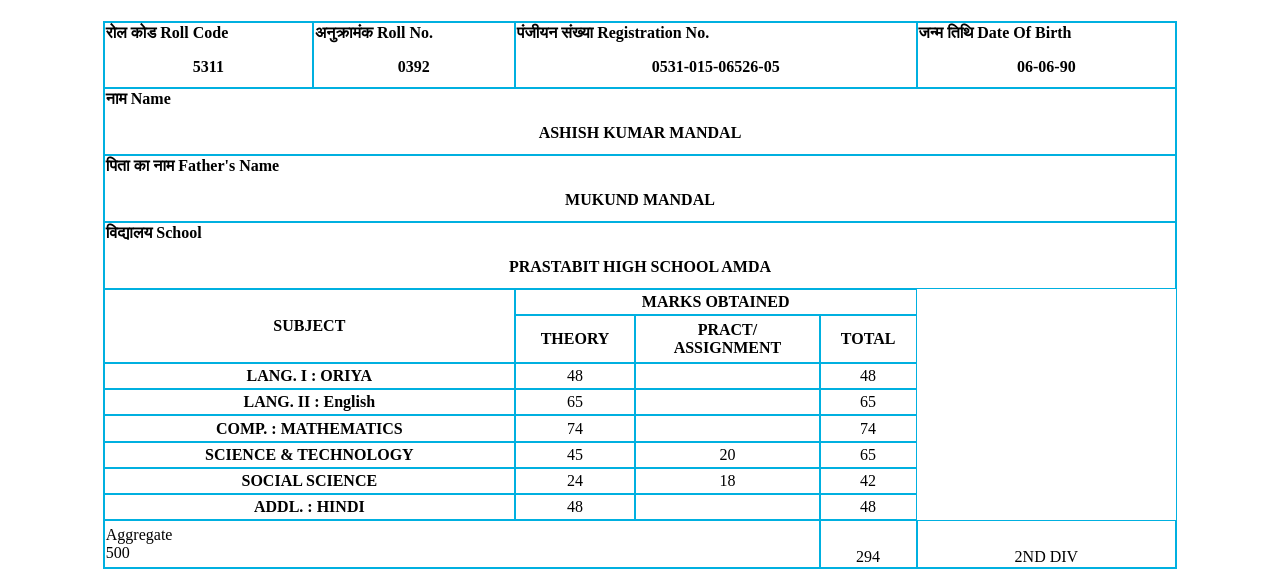
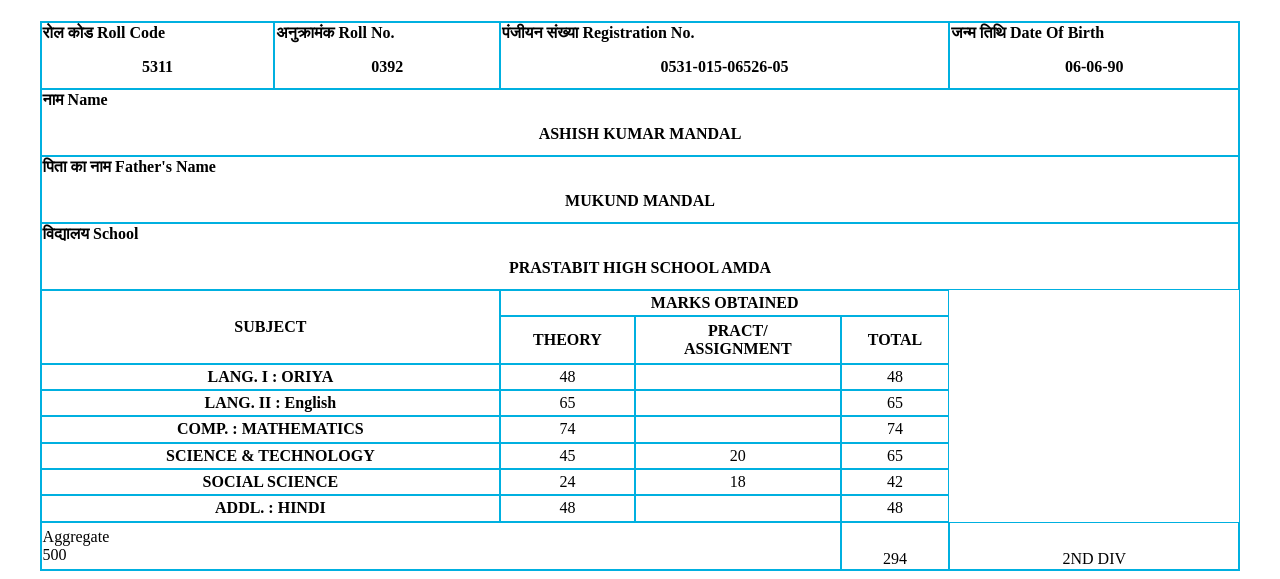
Before and after one commit to A-B-H-I-S-H-E-K-9/Markshit_1, a plain HTML site: page index.html in a window 1280 px wide. Shown: the part 236-815 px from the top of the page. Drawn offline with Linux system fonts and the light colour scheme.

Commit message:
Update index.html

```diff
--- a/index.html
+++ b/index.html
@@ -39,7 +39,7 @@
 		<tr>
 
 		</tr>
-			<table border = "1px" bordercolor= "sky blue" cellspacing = "0" width = " 85%" height = "70%" align = "center">
+			<table border = "1px" bordercolor= "sky blue" cellspacing = "0" width = " 95%" height = "550px" align = "center">
 				<tr>
 					<td valign = "top">
 						<b>रोल कोड  Roll Code
```
